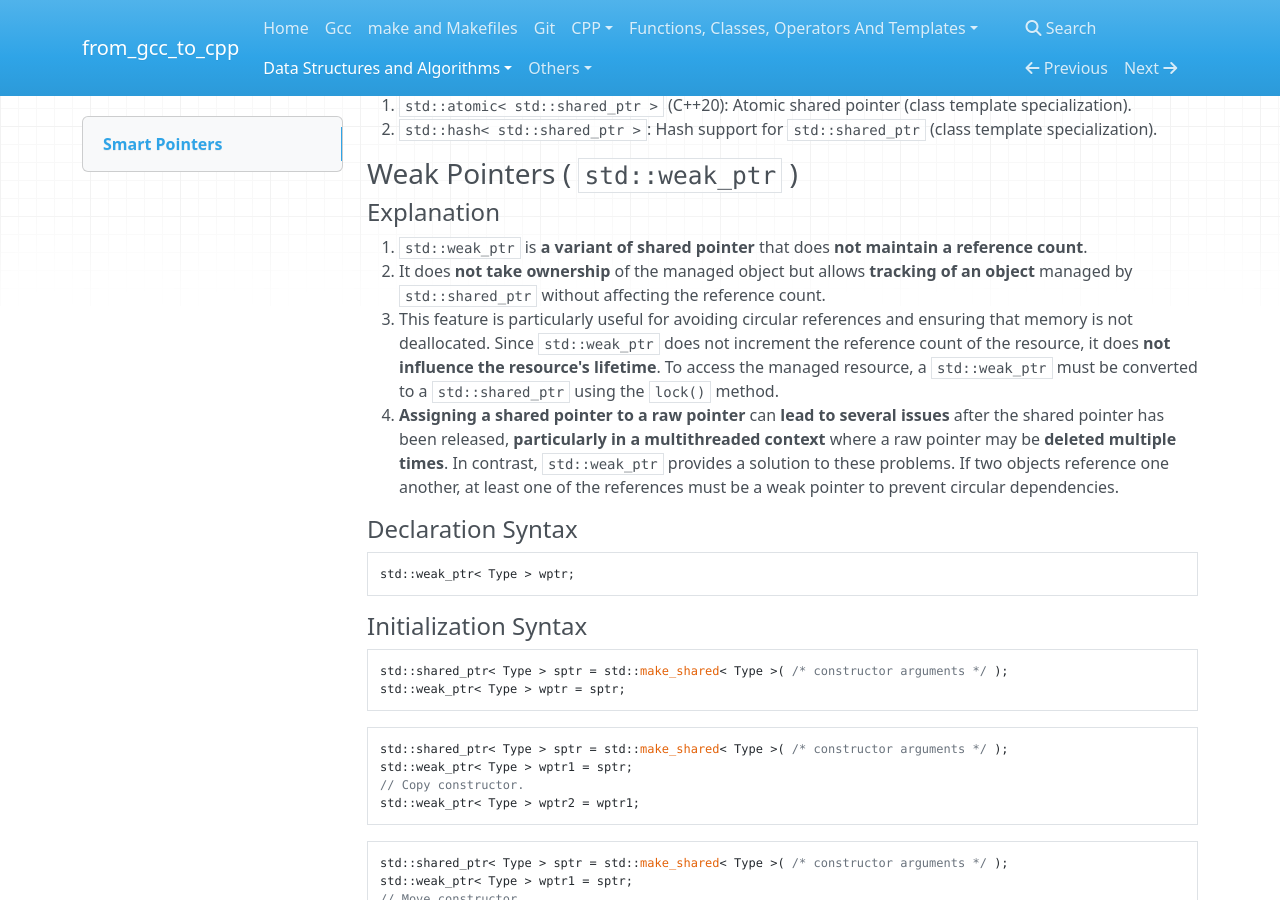
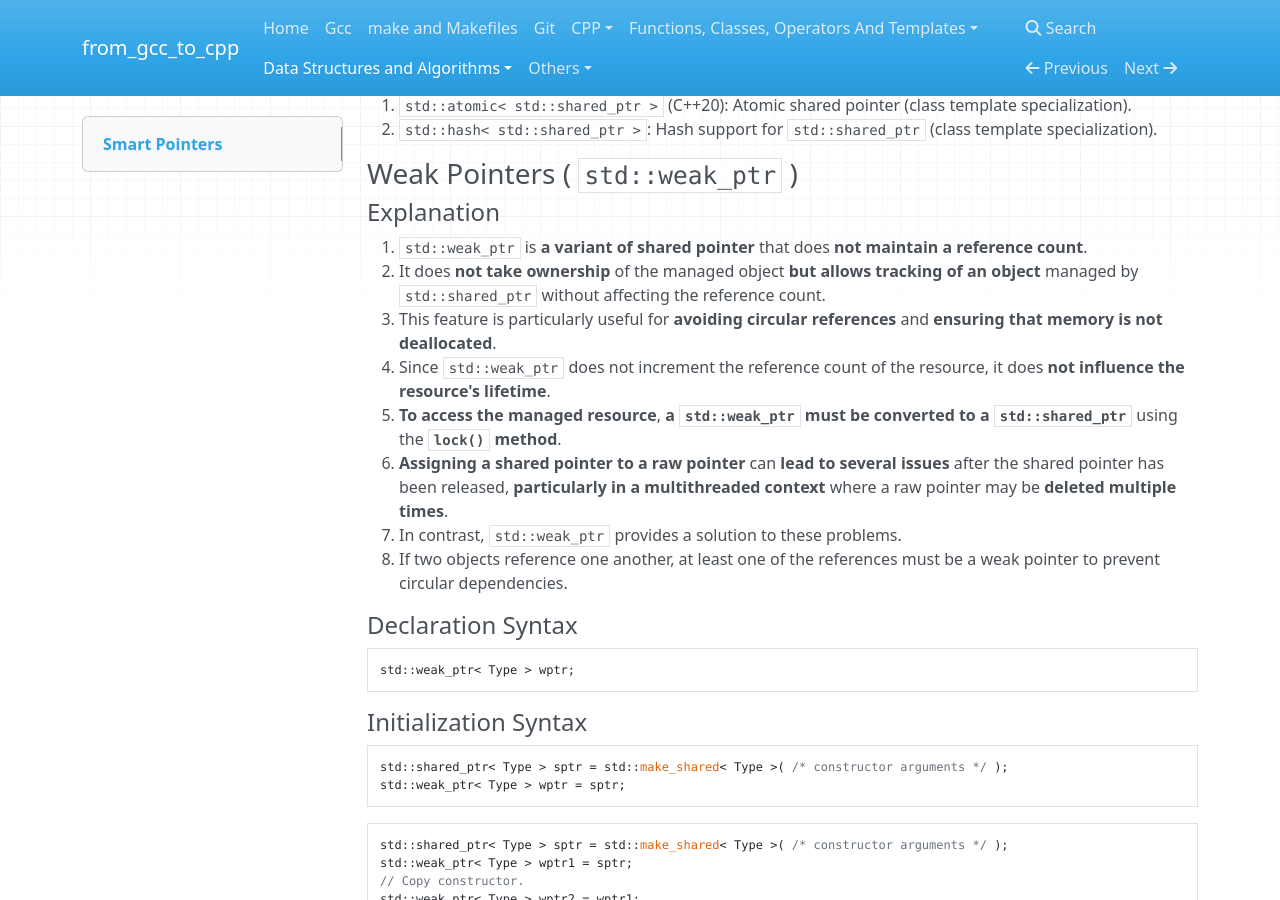
Before and after one commit to 0BananaBig0/from_gcc_to_cpp, an MkDocs documentation site: the page built from docs/SmartPointers.md, in a window 1280 px wide and 900 px high, scrolled down 5469 px. Built offline with MkDocs 1.6.1, drawn with Linux system fonts in a browser that asks for light colours; nearby versions of some CDN libraries; part of the change alters nothing that is shown.

```diff
--- a/docs/SmartPointers.md
+++ b/docs/SmartPointers.md
@@ -288,16 +288,19 @@ uptr = nullptr;
 #### Explanation
 
 1. `std::weak_ptr` is **a variant of shared pointer** that does **not maintain a reference count**.
-2. It does **not take ownership** of the managed object but allows **tracking of an object** managed
+2. It does **not take ownership** of the managed object **but allows tracking of an object** managed
    by `std::shared_ptr` without affecting the reference count.
-3. This feature is particularly useful for avoiding circular references and ensuring that memory is
-   not deallocated. Since `std::weak_ptr` does not increment the reference count of the resource, it
-   does **not influence the resource's lifetime**. To access the managed resource, a `std::weak_ptr`
-   must be converted to a `std::shared_ptr` using the `lock()` method.
-4. **Assigning a shared pointer to a raw pointer** can **lead to several issues** after the shared
+3. This feature is particularly useful for **avoiding circular references** and **ensuring that
+   memory is not deallocated**.
+4. Since `std::weak_ptr` does not increment the reference count of the resource, it does **not
+   influence the resource's lifetime**.
+5. **To access the managed resource**, **a `std::weak_ptr` must be converted to a
+   `std::shared_ptr`** using the **`lock()` method**.
+6. **Assigning a shared pointer to a raw pointer** can **lead to several issues** after the shared
    pointer has been released, **particularly in a multithreaded context** where a raw pointer may be
-   **deleted multiple times**. In contrast, `std::weak_ptr` provides a solution to these problems.
-   If two objects reference one another, at least one of the references must be a weak pointer to
+   **deleted multiple times**.
+7. In contrast, `std::weak_ptr` provides a solution to these problems.
+8. If two objects reference one another, at least one of the references must be a weak pointer to
    prevent circular dependencies.
 
 #### Declaration Syntax
```
